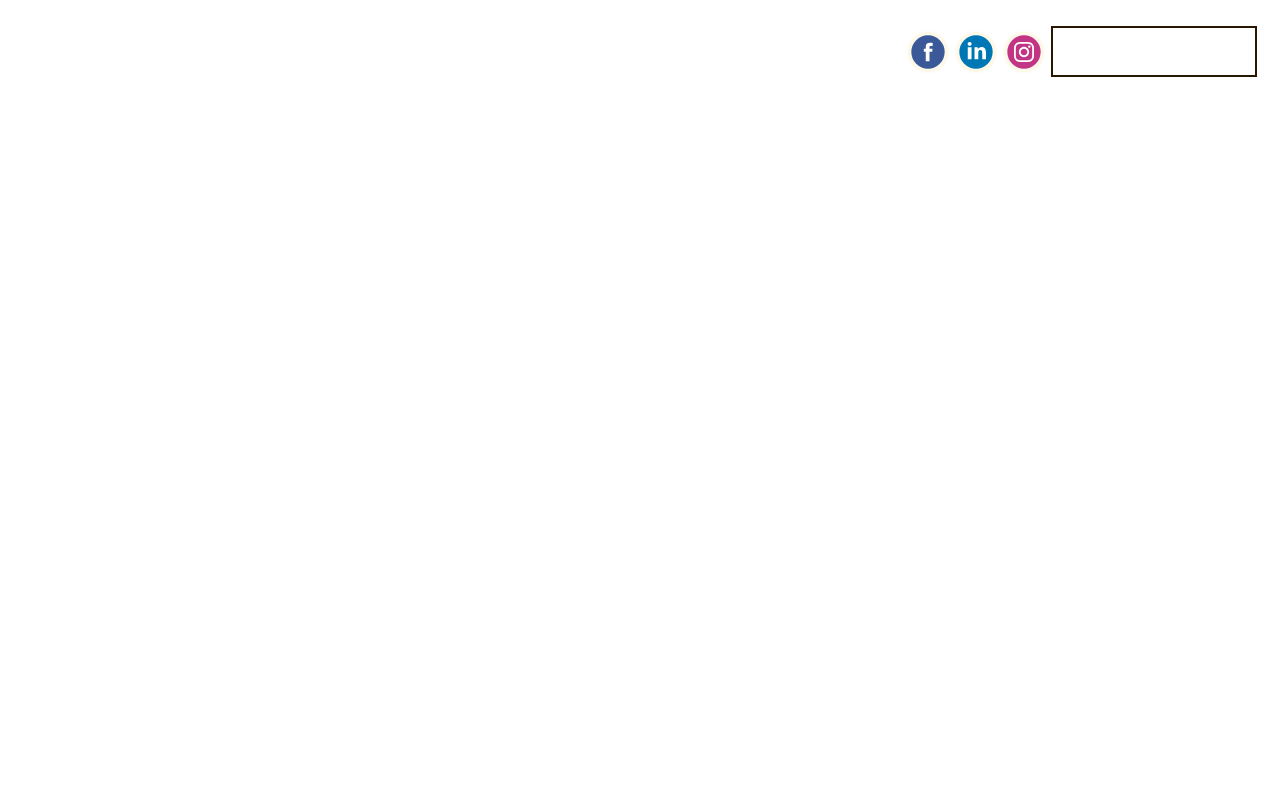
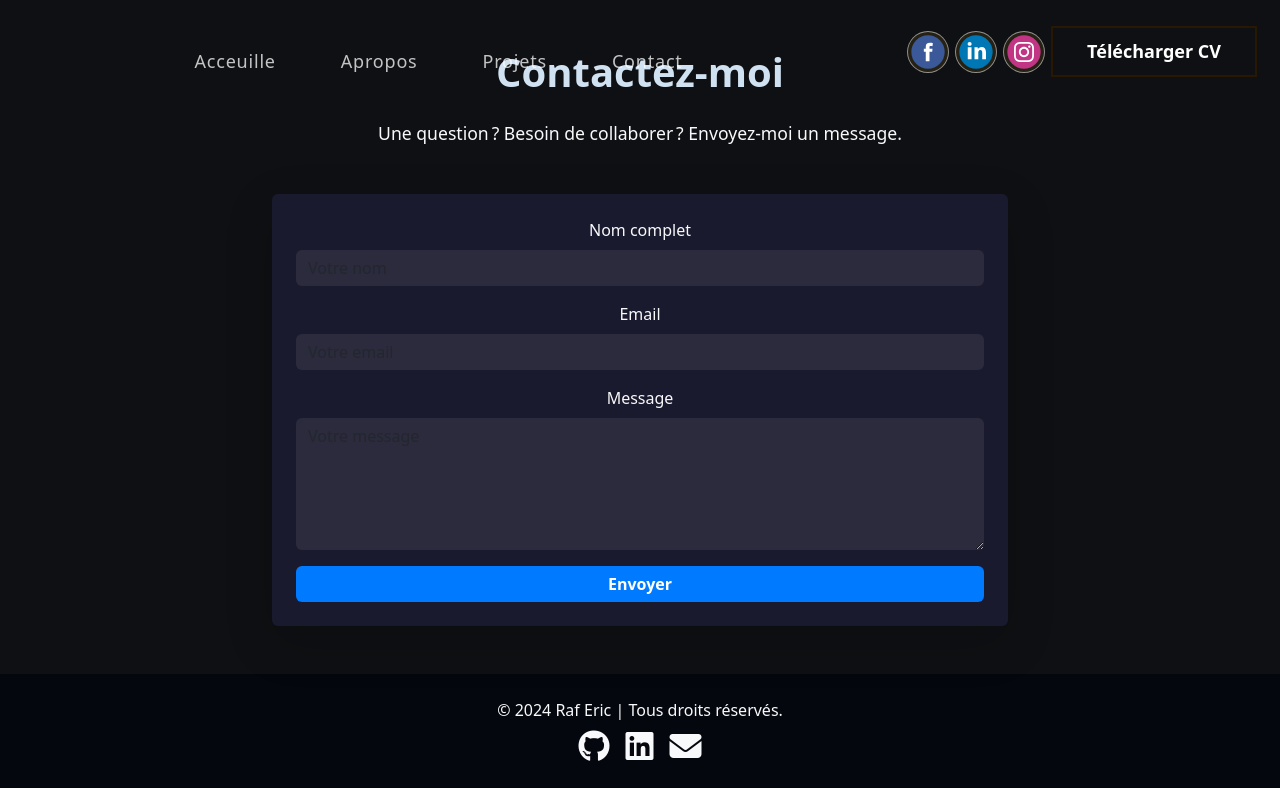
Before and after one commit to RafEric/portfolioRafEric, a React (Create React App) app: page /contact in a window 1280 px wide. Built offline with nearby package versions, Linux system fonts and the light colour scheme.

Commit message:
ajout contact, apropos,

```diff
--- a/package.json
+++ b/package.json
@@ -3,6 +3,7 @@
   "version": "0.1.0",
   "private": true,
   "dependencies": {
+    "@fortawesome/fontawesome-free": "^6.7.2",
     "@fortawesome/fontawesome-svg-core": "^6.6.0",
     "@fortawesome/free-brands-svg-icons": "^6.6.0",
     "@fortawesome/free-solid-svg-icons": "^6.6.0",
--- a/src/App.js
+++ b/src/App.js
@@ -1,19 +1,21 @@
-import React from 'react';
-import { BrowserRouter as Router, Route, Routes } from 'react-router-dom';
-import NavBar from './components/Navbar';
-import HomePage from './components/HomePage';
- // Importez vos autres composants
-import About from './components/About';
-/*import Services from './components/Services';
-import Contact from './components/Contact';*/
+import React from "react";
+import { BrowserRouter as Router, Route, Routes } from "react-router-dom";
+import NavBar from "./components/Navbar";
+import HomePage from "./components/HomePage";
+import About from "./components/About";
+import Contact from "./components/Contact";
+import Footer from "./components/Footer";
 
 const App = () => {
   return (
     <Router>
       <NavBar />
       <Routes>
-      <Route path="/" element={<HomePage />} />
+        <Route path="/" element={<HomePage />} />
+        <Route path="/about" element={<About />} /> {/* ✅ Ajout de About */}
+        <Route path="/contact" element={<Contact />} /> {/* ✅ Ajout de Contact */}
       </Routes>
+      <Footer /> {/* ✅ Footer toujours affiché en bas */}
     </Router>
   );
 };
--- a/src/components/About.js
+++ b/src/components/About.js
@@ -0,0 +1,67 @@
+import React from "react";
+import { motion } from "framer-motion";
+
+const AboutTextOnly = () => {
+  return (
+    <section
+      className="about-text-only py-5 BackAbout"
+      id="about"
+      style={{
+        backgroundColor: "#05070f",
+        color: "#ffffff",
+        textAlign: "center",
+        paddingTop: "50px",
+      }}
+    >
+      <div className="container">
+        <motion.h2
+          className="display-4 fw-bold skill-title mb-4"
+          style={{ textAlign: "center",
+            marginBottom: "2rem",
+            color: "#d0e1f1",
+            fontSize: "2.5rem", }}
+        >
+          À propos de moi
+        </motion.h2>
+        <motion.p
+          className="lead text-light mb-4"
+          style={{ fontSize: "1.2rem", lineHeight: "1.8" }}
+          initial={{ opacity: 0, y: 30 }}
+          animate={{ opacity: 1, y: 0 }}
+          transition={{ duration: 1 }}
+        >
+          Bonjour, je suis <span className="text-primary">Raf Eric</span>, un développeur
+          passionné par la création d'applications web innovantes. Avec une expérience dans
+          le développement front-end et back-end, je m'efforce de créer des solutions qui
+          répondent aux besoins des utilisateurs tout en étant élégantes et fonctionnelles.
+        </motion.p>
+
+        <motion.p
+          className="text-light mb-4"
+          style={{ fontSize: "1.2rem", lineHeight: "1.8" }}
+          initial={{ opacity: 0, y: 30 }}
+          animate={{ opacity: 1, y: 0 }}
+          transition={{ duration: 1.2 }}
+        >
+          Mon approche du développement repose sur l'écriture de code propre, l'utilisation
+          des meilleures pratiques et la collaboration étroite avec les clients pour
+          garantir des solutions sur mesure. Je suis toujours à la recherche de nouvelles
+          opportunités pour apprendre et m'améliorer.
+        </motion.p>
+
+        <motion.p
+          className="text-light mb-4"
+          style={{ fontSize: "1.2rem", lineHeight: "1.8" }}
+          initial={{ opacity: 0, y: 30 }}
+          animate={{ opacity: 1, y: 0 }}
+          transition={{ duration: 1.4 }}
+        >
+          Si vous souhaitez discuter de projets, de collaborations ou simplement en savoir
+          plus sur mon travail, n'hésitez pas à me contacter.
+        </motion.p>
+      </div>
+    </section>
+  );
+};
+
+export default AboutTextOnly;
--- /dev/null
+++ b/src/components/Contact.js
@@ -0,0 +1,96 @@
+import React from "react";
+import { motion } from "framer-motion";
+
+const Contact = () => {
+  return (
+    <section
+      className="contact-section py-5 backContact"
+      id="contact"
+
+    >
+      <div className="container">
+        <h2 className="text-center  fw-bold Contact mb-4">
+          Contactez-moi
+        </h2>
+        <p className="text-center text-light mb-5" style={{ fontSize: "1.1rem" }}>
+          Une question ? Besoin de collaborer ? Envoyez-moi un message.
+        </p>
+        <div className="row justify-content-center">
+          <div className="col-md-8">
+            <motion.form
+              className="p-4 rounded shadow-lg"
+              initial={{ opacity: 0, y: 50 }}
+              animate={{ opacity: 1, y: 0 }}
+              transition={{ duration: 0.8 }}
+              style={{ backgroundColor: "#1a1a2e", borderRadius: "10px" }}
+            >
+              <div className="mb-3">
+                <label htmlFor="name" className="form-label text-light">
+                  Nom complet
+                </label>
+                <input
+                  type="text"
+                  className="form-control"
+                  id="name"
+                  placeholder="Votre nom"
+                  style={{
+                    backgroundColor: "#2b2b3d",
+                    color: "#ffffff",
+                    border: "none",
+                  }}
+                />
+              </div>
+              <div className="mb-3">
+                <label htmlFor="email" className="form-label text-light">
+                  Email
+                </label>
+                <input
+                  type="email"
+                  className="form-control"
+                  id="email"
+                  placeholder="Votre email"
+                  style={{
+                    backgroundColor: "#2b2b3d",
+                    color: "#ffffff",
+                    border: "none",
+                  }}
+                />
+              </div>
+              <div className="mb-3">
+                <label htmlFor="message" className="form-label text-light">
+                  Message
+                </label>
+                <textarea
+                  className="form-control"
+                  id="message"
+                  rows="5"
+                  placeholder="Votre message"
+                  style={{
+                    backgroundColor: "#2b2b3d",
+                    color: "#ffffff",
+                    border: "none",
+                  }}
+                ></textarea>
+              </div>
+              <motion.button
+                type="submit"
+                className="btn btn-primary w-100"
+                whileHover={{ scale: 1.05 }}
+                whileTap={{ scale: 0.95 }}
+                style={{
+                  backgroundColor: "#007bff",
+                  border: "none",
+                  fontWeight: "bold",
+                }}
+              >
+                Envoyer
+              </motion.button>
+            </motion.form>
+          </div>
+        </div>
+      </div>
+    </section>
+  );
+};
+
+export default Contact;
--- /dev/null
+++ b/src/components/Footer.js
@@ -0,0 +1,57 @@
+import React from "react";
+import { motion } from "framer-motion";
+
+const Footer = () => {
+  return (
+    <footer
+      className="text-center text-light py-4"
+      style={{ backgroundColor: "#05070f" }}
+    >
+      <div className="container">
+        {/* Texte du Footer */}
+        <motion.p
+          className="mb-2"
+          initial={{ opacity: 0, y: 10 }}
+          animate={{ opacity: 1, y: 0 }}
+          transition={{ duration: 0.8 }}
+        >
+          © {new Date().getFullYear()} Raf Eric | Tous droits réservés.
+        </motion.p>
+
+        {/* Liens Sociaux */}
+        <div className="d-flex justify-content-center gap-3">
+          <motion.a
+            href="https://github.com/Raf-Eric"
+            className="text-light"
+            target="_blank"
+            rel="noopener noreferrer"
+            whileHover={{ scale: 1.2 }}
+            transition={{ duration: 0.3 }}
+          >
+            <i className="fab fa-github fa-2x"></i>
+          </motion.a>
+          <motion.a
+            href="https://linkedin.com/in/raf-eric"
+            className="text-light"
+            target="_blank"
+            rel="noopener noreferrer"
+            whileHover={{ scale: 1.2 }}
+            transition={{ duration: 0.3 }}
+          >
+            <i className="fab fa-linkedin fa-2x"></i>
+          </motion.a>
+          <motion.a
+            href="mailto:raf.eric@example.com"
+            className="text-light"
+            whileHover={{ scale: 1.2 }}
+            transition={{ duration: 0.3 }}
+          >
+            <i className="fas fa-envelope fa-2x"></i>
+          </motion.a>
+        </div>
+      </div>
+    </footer>
+  );
+};
+
+export default Footer;
--- a/src/components/HomePage.css
+++ b/src/components/HomePage.css
@@ -585,3 +585,20 @@ a.btn {
   margin: 0;
   color: #F1F1F1;
 }
+
+
+
+.backContact {
+  padding: 4rem 2rem;
+  background-color: #0e1013;
+  text-align: center;
+}
+.BackAbout {
+  padding: 4rem 2rem;
+  background-image: url('../assets/bb.jpeg');
+  text-align: center;
+}
+.Contact {
+  color: #d0e1f1;
+  font-size: 2.5rem;
+}
--- a/src/components/HomePage.js
+++ b/src/components/HomePage.js
@@ -3,6 +3,10 @@ import { motion } from 'framer-motion';
 import './HomePage.css'; // Assurez-vous que ce fichier est importé
 import ProjectsSection from './ProjectsSection';
 import SkillsSection from './SkillsSection';
+import About from './About';
+import Contact from './Contact';
+import Footer from './Footer';
+
 import backgroundImg from '../assets/bb.jpeg';
 import profileImg from '../assets/BackgroundEraser_20240918_175909117.png'; // Assurez-vous d'importer votre image de profil
 
@@ -72,9 +76,12 @@ const HomePage = () => {
           <img src={backgroundImg} alt="Background" />
         </motion.div>
       </section>
-
+      <About/>
       <SkillsSection />
       <ProjectsSection />
+
+      <Contact/>
+      <Footer />
     </>
   );
 };
--- a/src/index.js
+++ b/src/index.js
@@ -2,6 +2,9 @@ import React from 'react';
 import ReactDOM from 'react-dom/client';
 import './index.css';
 import App from './App';
+import '@fortawesome/fontawesome-free/css/all.min.css';
+
+
 import 'bootstrap/dist/css/bootstrap.min.css';
 
 const root = ReactDOM.createRoot(document.getElementById('root'));
```
Also changed, not shown: public/BackgroundEraser_20240918_175909117.jpg (renamed from src/assets/BackgroundEraser_20240918_175909117.jpg), 1 other file (tests, documents, lock files or other folders).
